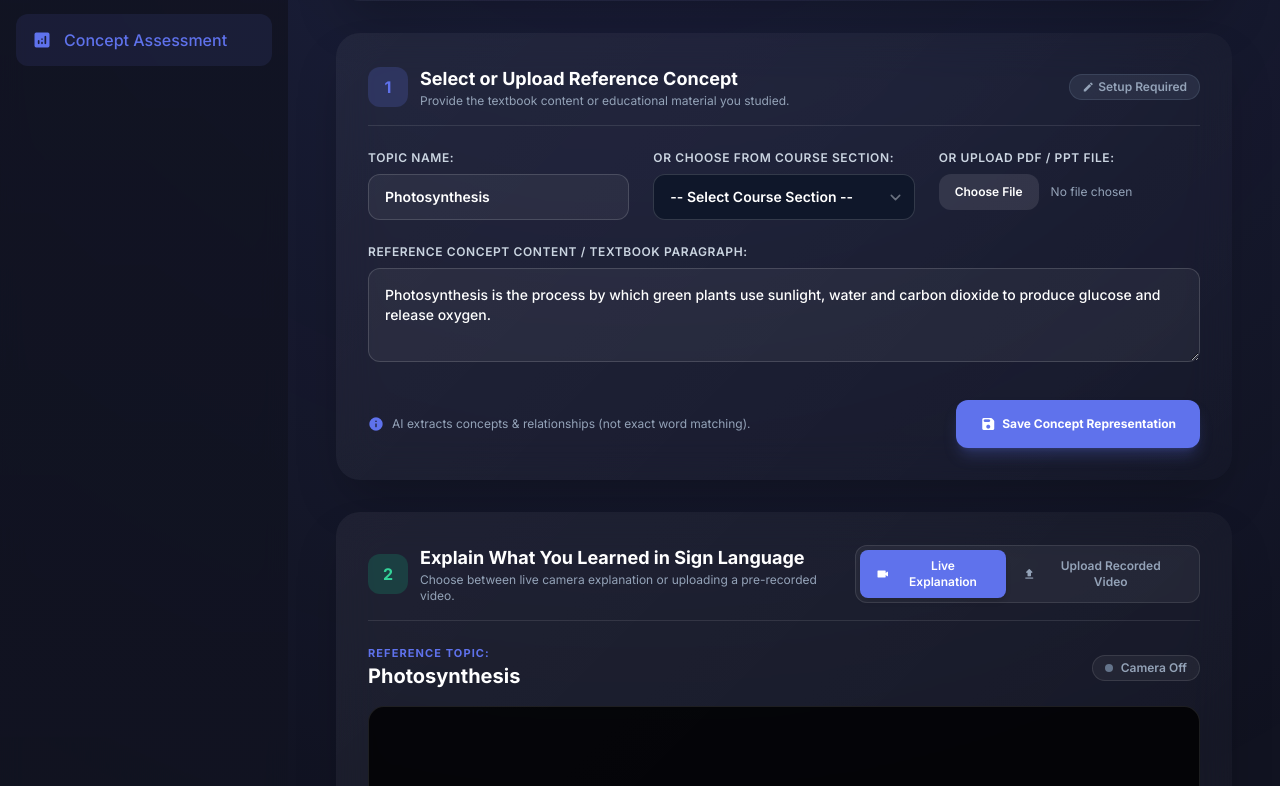
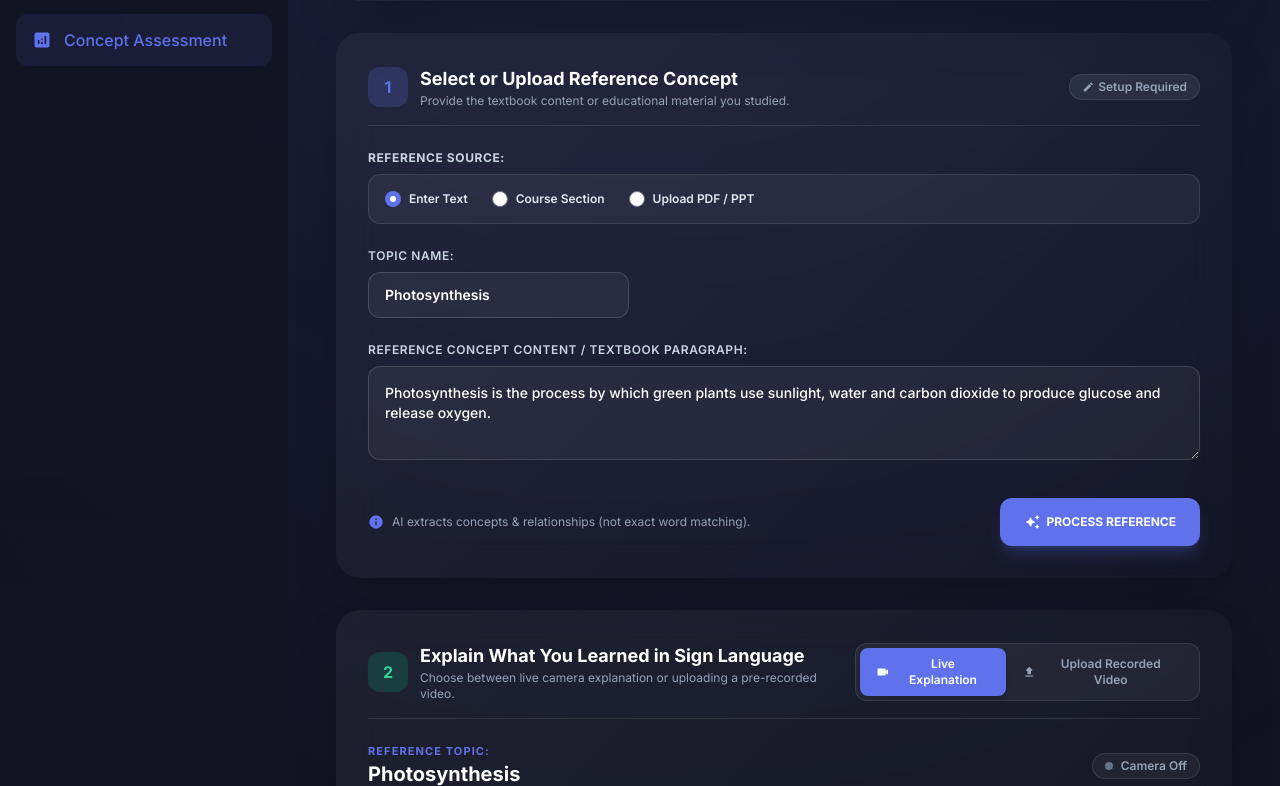
Before and after one commit to pavan90303/sign-application, a Django app: page /concept-assessment/ in a window 1280 px wide. Shown: the part 338-1124 px from the top of the page. Run offline with Django 3.2, Linux system fonts and the light colour scheme; the visitor is signed in with stand-in values (Sample User, id 1); data that the repository does not hold is empty; some libraries are stand-ins or nearby versions.

Commit message:
Fix settings NameError, implement source_type routing (text, course, file) and exact [CONCEPT] logging

```diff
--- a/study_companion/views.py
+++ b/study_companion/views.py
@@ -5,8 +5,10 @@ from .models import PPTUpload
 from .ai_services import extract_text_from_file, extract_ppt_text, summarize_text, generate_mcq
 import os
 import logging
+from django.conf import settings
 
 logger = logging.getLogger("study_companion.views")
+
 
 
 import json
@@ -926,23 +928,21 @@ def concept_assessment_view(request):
 def concept_assessment_save_reference_api(request):
     """
     POST API: Accepts reference text, uploaded PDF/PPT file, or course section selection.
+    Respects explicit source_type selection ('text', 'course', 'file') and never mixes unrelated sources.
     Extracts structured reference concept representation (nodes & relationships).
-    Enforces deterministic input priority, clear logging, and clean exception handling.
     """
     if request.method != 'POST':
         return JsonResponse({'status': 'error', 'message': 'POST required'}, status=405)
 
     try:
+        source_type = request.POST.get('source_type', 'text').strip().lower()
         topic = request.POST.get('topic', '').strip()
-        reference_text = request.POST.get('reference_text', '').strip()
-        section_id = request.POST.get('section_id')
-        reference_source = "text"
+        reference_text = ""
 
-        # Input Priority:
-        # 1. Uploaded File (if present)
-        # 2. Reference Textarea (if provided)
-        # 3. Selected Course Section
-        if 'file' in request.FILES and request.FILES['file'].name:
+        # Step 6 & 7: Explicit source_type routing (text, course, file)
+        if source_type == 'file':
+            if 'file' not in request.FILES or not request.FILES['file'].name:
+                return JsonResponse({'status': 'error', 'message': 'Please select a PDF or PPT file to upload.'}, status=400)
             uploaded_file = request.FILES['file']
             temp_dir = os.path.join(settings.MEDIA_ROOT, 'concept_uploads')
             os.makedirs(temp_dir, exist_ok=True)
@@ -951,55 +951,61 @@ def concept_assessment_save_reference_api(request):
                 for chunk in uploaded_file.chunks():
                     destination.write(chunk)
 
-            extracted = extract_text_from_file(file_path)
-            if extracted:
-                reference_text = extracted
-                reference_source = "document"
-                if not topic:
-                    topic = os.path.splitext(uploaded_file.name)[0].replace('_', ' ').title()
-            else:
+            reference_text = extract_text_from_file(file_path)
+            if not reference_text or not reference_text.strip():
                 return JsonResponse({'status': 'error', 'message': 'No readable text could be extracted from the uploaded document.'}, status=400)
+            if not topic:
+                topic = os.path.splitext(uploaded_file.name)[0].replace('_', ' ').title()
 
-        elif reference_text:
-            reference_source = "text"
+        elif source_type == 'course':
+            section_id = request.POST.get('section_id')
+            if not section_id:
+                return JsonResponse({'status': 'error', 'message': 'Please select a course section.'}, status=400)
+            sec = CourseSection.objects.filter(id=section_id).first()
+            if not sec:
+                return JsonResponse({'status': 'error', 'message': 'Selected course section not found.'}, status=400)
+            lessons_text = "\n".join([f"{l.title}: {l.explanation}" for l in sec.lessons.all()])
+            reference_text = f"Section {sec.section_number}: {sec.title}\n{sec.description}\n\nKey Concepts:\n{lessons_text}"
+            topic = sec.title
 
-        elif section_id:
-            sec = CourseSection.objects.filter(id=section_id).first()
-            if sec:
-                lessons_text = "\n".join([f"{l.title}: {l.explanation}" for l in sec.lessons.all()])
-                reference_text = f"Section {sec.section_number}: {sec.title}\n{sec.description}\n\nKey Concepts:\n{lessons_text}"
-                reference_source = "course_section"
-                if not topic:
-                    topic = sec.title
+        else:
+            source_type = 'text'
+            reference_text = request.POST.get('reference_text', '').strip()
+            if not reference_text:
+                return JsonResponse({'status': 'error', 'message': 'Please enter reference concept text.'}, status=400)
+            if not topic:
+                topic = "General Concept"
 
-        if not reference_text or not reference_text.strip():
-            return JsonResponse({'status': 'error', 'message': 'Please enter reference concept text, upload a valid PDF/PPT file, or select a course section.'}, status=400)
+        # Step 4: Development Logging
+        from .ai_services import get_gemini_client, extract_reference_knowledge_representation
+        gemini_active = get_gemini_client() is not None
 
-        if not topic:
-            topic = "General Concept"
+        logger.info("[CONCEPT] Reference received")
+        logger.info(f"[CONCEPT] Topic: {topic}")
+        logger.info(f"[CONCEPT] Characters: {len(reference_text)}")
+        logger.info(f"[CONCEPT] Gemini configured: {gemini_active}")
 
-        logger.info(f"[CONCEPT ASSESSMENT] Topic: {topic}")
-        logger.info(f"[CONCEPT ASSESSMENT] Reference source: {reference_source}, Length: {len(reference_text)} characters")
-        logger.info("[CONCEPT ASSESSMENT] Starting concept extraction...")
-
-        from .ai_services import extract_reference_knowledge_representation
         ref_rep = extract_reference_knowledge_representation(reference_text, topic_hint=topic)
 
-        logger.info(f"[RESULT] Concepts extracted: {len(ref_rep.get('concepts', []))}, Relationships extracted: {len(ref_rep.get('relationships', []))}")
+        logger.info(f"[CONCEPT] Concepts extracted: {len(ref_rep.get('concepts', []))}, Relationships: {len(ref_rep.get('relationships', []))}")
 
         return JsonResponse({
             'status': 'ok',
             'topic': ref_rep.get('topic', topic),
             'reference_text': reference_text,
-            'reference_source': reference_source,
+            'source_type': source_type,
+            'reference_source': source_type,
             'reference_concepts_json': ref_rep
         })
+
     except Exception as e:
         logger.exception("Reference concept processing failed")
+        err_msg = f"Reference processing failed: {str(e)}" if settings.DEBUG else "Reference processing failed. Please try again."
         return JsonResponse({
             'status': 'error',
-            'message': f"Reference processing failed: {str(e)}"
+            'message': err_msg
         }, status=500)
+
 
 
 
--- a/templates/concept_assessment.html
+++ b/templates/concept_assessment.html
@@ -90,39 +90,60 @@
         <form id="reference-setup-form" onsubmit="handleSaveReference(event)" class="space-y-6">
 
             {% csrf_token %}
+
+            <!-- STEP 6: REFERENCE SOURCE SELECTOR -->
+            <div class="space-y-2">
+                <label class="block text-xs font-bold text-slate-300 uppercase tracking-wider">Reference Source:</label>
+                <div class="flex flex-wrap items-center gap-6 p-4 rounded-xl bg-white/5 border border-white/10 text-xs font-semibold text-slate-200">
+                    <label class="flex items-center space-x-2 cursor-pointer">
+                        <input type="radio" name="source_type" value="text" checked onchange="handleSourceTypeChange('text')" class="text-primary focus:ring-primary accent-primary">
+                        <span>Enter Text</span>
+                    </label>
+                    <label class="flex items-center space-x-2 cursor-pointer">
+                        <input type="radio" name="source_type" value="course" onchange="handleSourceTypeChange('course')" class="text-primary focus:ring-primary accent-primary">
+                        <span>Course Section</span>
+                    </label>
+                    <label class="flex items-center space-x-2 cursor-pointer">
+                        <input type="radio" name="source_type" value="file" onchange="handleSourceTypeChange('file')" class="text-primary focus:ring-primary accent-primary">
+                        <span>Upload PDF / PPT</span>
+                    </label>
+                </div>
+            </div>
+
+            <!-- Dynamic Container Grid -->
             <div class="grid grid-cols-1 lg:grid-cols-3 gap-6">
-                <!-- Option A: Topic Name -->
-                <div>
+                <!-- Box A: Topic Name (For Text and File modes) -->
+                <div id="box-topic">
                     <label class="block text-xs font-semibold text-slate-300 uppercase tracking-wider mb-2">Topic Name:</label>
                     <input type="text" id="input-topic" name="topic" value="Photosynthesis"
                            placeholder="e.g. Photosynthesis, Gravity, Cell Structure"
                            class="w-full px-4 py-3 rounded-xl bg-white/5 border border-white/15 text-white placeholder-slate-500 text-sm font-semibold focus:outline-none focus:border-primary focus:ring-1 focus:ring-primary transition-all">
                 </div>
 
-                <!-- Option B: Select Course Section -->
-                <div>
-                    <label class="block text-xs font-semibold text-slate-300 uppercase tracking-wider mb-2">Or Choose from Course Section:</label>
-                    <select id="select-section" name="section_id" onchange="handleSectionSelect(this)"
+                <!-- Box B: Select Course Section (For Course mode) -->
+                <div id="box-course-section" class="hidden">
+                    <label class="block text-xs font-semibold text-slate-300 uppercase tracking-wider mb-2">Choose Course Section:</label>
+                    <select id="select-section" name="section_id" disabled onchange="handleSectionSelect(this)"
                             class="w-full px-4 py-3 rounded-xl bg-slate-900 border border-white/15 text-white text-sm font-semibold focus:outline-none focus:border-primary transition-all">
                         <option value="">-- Select Course Section --</option>
                         {% for sec in sections %}
-                        <option value="{{ sec.id }}" {% if sec.section_number == 2 %}selected{% endif %}>
+                        <option value="{{ sec.id }}">
                             Section {{ sec.section_number }}: {{ sec.title }} ({{ sec.level }})
                         </option>
                         {% endfor %}
                     </select>
                 </div>
 
-                <!-- Option C: Upload PDF / PPT -->
-                <div>
-                    <label class="block text-xs font-semibold text-slate-300 uppercase tracking-wider mb-2">Or Upload PDF / PPT File:</label>
-                    <input type="file" id="input-file" name="file" accept=".pdf,.pptx,.ppt,.docx,.txt"
+                <!-- Box C: Upload PDF / PPT (For File mode) -->
+                <div id="box-file-upload" class="hidden">
+                    <label class="block text-xs font-semibold text-slate-300 uppercase tracking-wider mb-2">Upload PDF / PPT File:</label>
+                    <input type="file" id="input-file" name="file" disabled accept=".pdf,.pptx,.ppt,.docx,.txt"
                            class="w-full text-xs text-slate-400 file:mr-3 file:py-2.5 file:px-4 file:rounded-xl file:border-0 file:text-xs file:font-semibold file:bg-white/10 file:text-white hover:file:bg-white/20 transition-all cursor-pointer">
                 </div>
             </div>
 
-            <!-- Option D: Reference Textarea -->
-            <div>
+            <!-- Box D: Reference Textarea (For Text mode) -->
+            <div id="box-reference-text">
                 <label class="block text-xs font-semibold text-slate-300 uppercase tracking-wider mb-2">Reference Concept Content / Textbook Paragraph:</label>
                 <textarea id="input-reference-text" name="reference_text" rows="3"
                           placeholder="Paste reference textbook paragraph or material..."
@@ -136,7 +157,7 @@
                 </div>
                 <button type="submit" id="save-reference-btn"
                         class="px-6 py-3 rounded-xl bg-primary hover:bg-primary/90 text-white font-bold text-xs shadow-lg shadow-primary/25 transition-all flex items-center">
-                    <span class="material-icons-round text-base mr-1.5">save</span> Save Concept Representation
+                    <span class="material-icons-round text-base mr-1.5">auto_awesome</span> PROCESS REFERENCE
                 </button>
             </div>
         </form>
@@ -580,7 +601,7 @@ async function handleSaveReference(e) {
     const formData = new FormData(form);
 
     const saveBtn = document.getElementById('save-reference-btn');
-    const originalBtnText = '<span class="material-icons-round text-base mr-1.5">save</span> Save Concept Representation';
+    const originalBtnText = '<span class="material-icons-round text-base mr-1.5">auto_awesome</span> PROCESS REFERENCE';
 
     saveBtn.disabled = true;
     saveBtn.innerHTML = '<span class="material-icons-round text-base mr-1.5 animate-spin">sync</span> Extracting Knowledge Representation...';
@@ -654,12 +675,62 @@ function showReferenceError(msg) {
     }
 }
 
+function handleSourceTypeChange(type) {
+    const boxTopic = document.getElementById('box-topic');
+    const boxCourse = document.getElementById('box-course-section');
+    const boxFile = document.getElementById('box-file-upload');
+    const boxText = document.getElementById('box-reference-text');
+
+    const inputTopic = document.getElementById('input-topic');
+    const selectSection = document.getElementById('select-section');
+    const inputFile = document.getElementById('input-file');
+    const inputRefText = document.getElementById('input-reference-text');
+
+    if (type === 'text') {
+        boxTopic.classList.remove('hidden');
+        inputTopic.disabled = false;
+
+        boxText.classList.remove('hidden');
+        inputRefText.disabled = false;
+
+        boxCourse.classList.add('hidden');
+        selectSection.disabled = true;
+
+        boxFile.classList.add('hidden');
+        inputFile.disabled = true;
+    } else if (type === 'course') {
+        boxCourse.classList.remove('hidden');
+        selectSection.disabled = false;
+
+        boxTopic.classList.add('hidden');
+        inputTopic.disabled = true;
+
+        boxText.classList.add('hidden');
+        inputRefText.disabled = true;
+
+        boxFile.classList.add('hidden');
+        inputFile.disabled = true;
+    } else if (type === 'file') {
+        boxTopic.classList.remove('hidden');
+        inputTopic.disabled = false;
+
+        boxFile.classList.remove('hidden');
+        inputFile.disabled = false;
+
+        boxCourse.classList.add('hidden');
+        selectSection.disabled = true;
+
+        boxText.classList.add('hidden');
+        inputRefText.disabled = true;
+    }
+}
 
 function handleSectionSelect(sel) {
     if (sel.value) {
         document.getElementById('input-topic').value = sel.options[sel.selectedIndex].text.split(':')[1]?.trim() || 'Course Concept';
     }
 }
+
 
 
 // =====================================================================
```
Also changed, not shown: study_companion/ai_services.py (+13 -8 lines).
